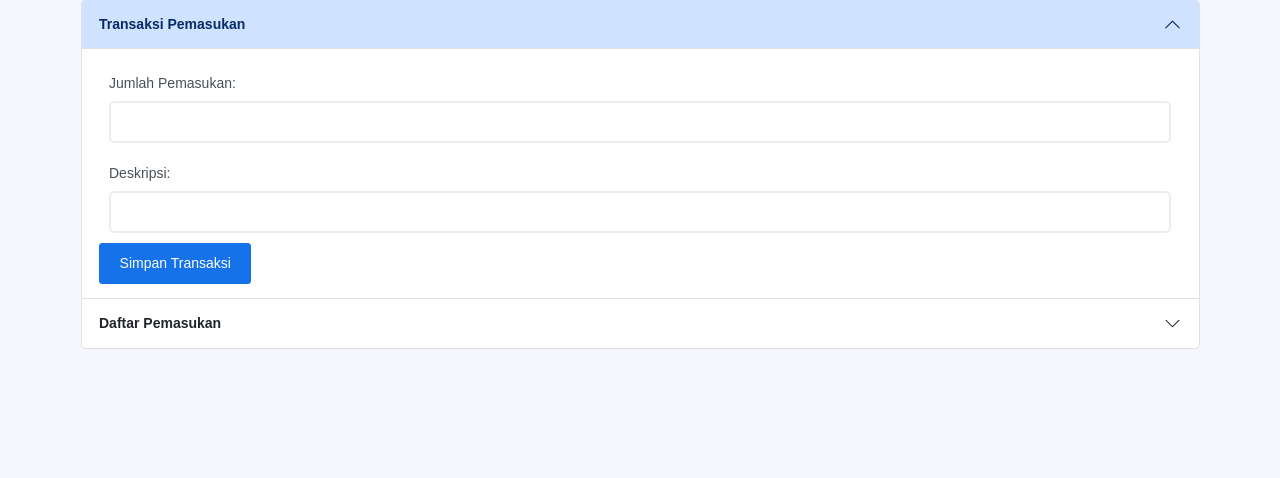
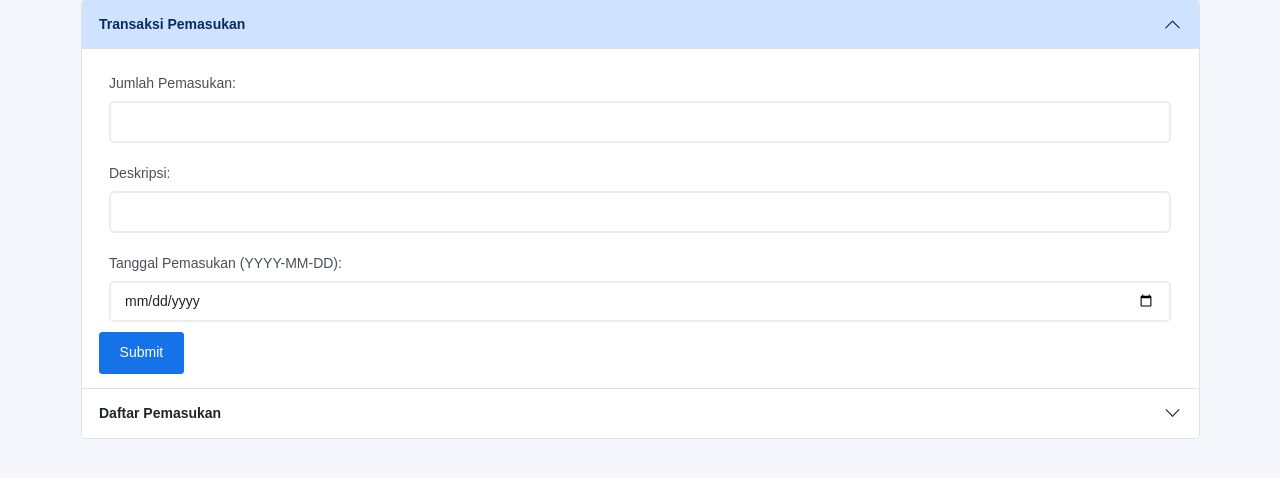
Before and after one commit to yunuslnk/bukukas, a Flask app: page /transaksi in a window 1280 px wide. Shown: the part 94-572 px from the top of the page. Run offline with Flask 3, Linux system fonts and the light colour scheme; the visitor is signed in with stand-in values (Sample User, id 1); data that the repository does not hold is empty; some libraries are stand-ins or nearby versions.

Commit message:
update edit tanggal

```diff
--- a/app.py
+++ b/app.py
@@ -500,7 +500,13 @@ def add_pemasukan():
     if 'username' in session:
         amount = request.form['amount']
         description = request.form['description']
-
+        created_at = request.form['created_at']
+        # Validate date format (assuming YYYY-MM-DD format for SQL Server)
+        try:
+            datetime.strptime(created_at, '%Y-%m-%d')  # Check if the date is valid
+        except ValueError:
+            flash('Invalid date format! Use YYYY-MM-DD.', 'danger')
+            return redirect(url_for('transaksi'))
         # Round the amount to 2 decimal places
         try:
             amount = round(float(amount), 2)
@@ -513,8 +519,8 @@ def add_pemasukan():
             cursor = conn.cursor()
             cursor.execute("""
                 INSERT INTO pemasukan2 (amount, description, user_id, created_at)
-                VALUES (?, ?, ?, GETDATE())
-            """, (amount, description, session['user_id']))
+                VALUES (?, ?, ?, ?)
+            """, (amount, description, session['user_id'], created_at))  # Pass the created_at date
             conn.commit()
             cursor.close()
             flash('Pemasukan berhasil ditambahkan!', 'success')
@@ -546,22 +552,67 @@ def add_pemasukan():
 #         return redirect(url_for('login'))
 
 #buang 2 anka dibelakang koma
-@app.route('/edit_pemasukan/<int:id>', methods=['GET'])
+# @app.route('/edit_pemasukan/<int:id>', methods=['GET'])
+# def edit_pemasukan(id):
+#     if 'username' in session:
+#         conn = get_db_connection()
+#         cursor = conn.cursor()
+#         cursor.execute('SELECT id, amount, description FROM pemasukan2 WHERE id = ?', (id,))
+#         pemasukan = cursor.fetchone()
+#         conn.close()
+
+#         if pemasukan:
+#             # Format the amount to display as an integer (remove decimals)
+#             formatted_pemasukan = (pemasukan[0], int(pemasukan[1]), pemasukan[2])
+#             return render_template('edit_pemasukan.html', pemasukan=formatted_pemasukan)
+#         else:
+#             flash('Pemasukan not found!', 'danger')
+#             return redirect(url_for('transaksi'))
+#     else:
+#         flash('You need to login first!', 'danger')
+#         return redirect(url_for('login'))
+
+
+
+#bisa edit pemasukan
+@app.route('/edit_pemasukan/<int:id>', methods=['GET', 'POST'])
 def edit_pemasukan(id):
     if 'username' in session:
         conn = get_db_connection()
         cursor = conn.cursor()
-        cursor.execute('SELECT id, amount, description FROM pemasukan2 WHERE id = ?', (id,))
-        pemasukan = cursor.fetchone()
-        conn.close()
 
-        if pemasukan:
-            # Format the amount to display as an integer (remove decimals)
-            formatted_pemasukan = (pemasukan[0], int(pemasukan[1]), pemasukan[2])
-            return render_template('edit_pemasukan.html', pemasukan=formatted_pemasukan)
+        if request.method == 'POST':
+            # Ensure 'created_at' exists in the request form
+            if 'created_at' not in request.form:
+                flash('Tanggal pemasukan tidak tersedia!', 'danger')
+                return redirect(url_for('edit_pemasukan', id=id))
+
+            # Fetch the form data
+            amount = request.form['amount']
+            description = request.form['description']
+            created_at = request.form['created_at']  # Get the updated date
+
+            # Update the record
+            cursor.execute('UPDATE pemasukan2 SET amount = ?, description = ?, created_at = ? WHERE id = ?',
+                           (amount, description, created_at, id))
+            conn.commit()
+            conn.close()
+
+            flash('Pemasukan updated successfully!', 'success')
+            return redirect(url_for('transaksi'))
         else:
-            flash('Pemasukan not found!', 'danger')
-            return redirect(url_for('transaksi'))
+            # If it's a GET request, display the existing data
+            cursor.execute('SELECT id, amount, description, created_at FROM pemasukan2 WHERE id = ?', (id,))
+            pemasukan = cursor.fetchone()
+            conn.close()
+
+            if pemasukan:
+                # Format the amount and date
+                formatted_pemasukan = (pemasukan[0], int(pemasukan[1]), pemasukan[2], pemasukan[3])
+                return render_template('edit_pemasukan.html', pemasukan=formatted_pemasukan)
+            else:
+                flash('Pemasukan not found!', 'danger')
+                return redirect(url_for('transaksi'))
     else:
         flash('You need to login first!', 'danger')
         return redirect(url_for('login'))
@@ -595,11 +646,54 @@ def edit_pemasukan(id):
 #         return redirect(url_for('login'))
 
 #buang 2 anka dibelakang koma
+# @app.route('/update_pemasukan/<int:id>', methods=['POST'])
+# def update_pemasukan(id):
+#     if 'username' in session:
+#         amount = request.form['amount']
+#         description = request.form['description']
+
+#         # Round the amount to 2 decimal places
+#         try:
+#             amount = round(float(amount), 2)
+#         except ValueError:
+#             flash('Invalid amount format!', 'danger')
+#             return redirect(url_for('transaksi'))
+
+#         try:
+#             conn = get_db_connection()
+#             cursor = conn.cursor()
+#             cursor.execute("""
+#                 UPDATE pemasukan2
+#                 SET amount = ?, description = ?
+#                 WHERE id = ?
+#             """, (amount, description, id))
+#             conn.commit()
+#             cursor.close()
+#             flash('Pemasukan updated successfully!', 'success')
+#         except Exception as e:
+#             flash(f'Error: {e}', 'danger')
+#         finally:
+#             conn.close()
+#         return redirect(url_for('transaksi'))
+#     else:
+#         flash('You need to login first!', 'danger')
+#         return redirect(url_for('login'))
+
+
+#edit tanggal
 @app.route('/update_pemasukan/<int:id>', methods=['POST'])
 def update_pemasukan(id):
     if 'username' in session:
         amount = request.form['amount']
         description = request.form['description']
+        created_at = request.form['created_at']  # Get the date from the form
+
+        # Validate date format (assuming YYYY-MM-DD format for SQL Server)
+        try:
+            datetime.strptime(created_at, '%Y-%m-%d')  # Check if the date is valid
+        except ValueError:
+            flash('Invalid date format! Use YYYY-MM-DD.', 'danger')
+            return redirect(url_for('transaksi'))
 
         # Round the amount to 2 decimal places
         try:
@@ -613,9 +707,9 @@ def update_pemasukan(id):
             cursor = conn.cursor()
             cursor.execute("""
                 UPDATE pemasukan2
-                SET amount = ?, description = ?
+                SET amount = ?, description = ?, created_at = ?
                 WHERE id = ?
-            """, (amount, description, id))
+            """, (amount, description, created_at, id))
             conn.commit()
             cursor.close()
             flash('Pemasukan updated successfully!', 'success')
@@ -627,6 +721,9 @@ def update_pemasukan(id):
     else:
         flash('You need to login first!', 'danger')
         return redirect(url_for('login'))
+
+
+
 
 
 
--- a/templates/transaksi.html
+++ b/templates/transaksi.html
@@ -19,7 +19,11 @@
                         <label for="description">Deskripsi:</label>
                         <input type="text" class="form-control" id="description" name="description" required>
                     </div>
-                    <button type="submit" class="btn btn-primary">Simpan Transaksi</button>
+                    <div class="form-group">
+                        <label for="created_at">Tanggal Pemasukan (YYYY-MM-DD):</label>
+                        <input type="date" class="form-control" id="created_at" name="created_at" required>
+                    </div>
+                    <button type="submit" class="btn btn-primary">Submit</button>
                 </form>
             </div>
         </div>
@@ -71,7 +75,7 @@
                                     });
 
                                     collapseElement.addEventListener('hide.bs.collapse', function () {
-                                        toggleButton.textContent = 'Tampilkan Totalc';
+                                        toggleButton.textContent = 'Tampilkan Total';
                                     });
                                 });
                             </script>
@@ -106,13 +110,13 @@
                         });
                     });
                 </script> -->
-                <div class="row">
+                <!-- <div class="row">
                     <div class="col-md-2">Kolom 1</div>
                     <div class="col-md-2">Kolom 2</div>
                     <div class="col-md-2">Kolom 3</div>
                     <div class="col-md-2">Kolom 4</div>
                     <div class="col-md-2">Kolom 5</div>
-                </div>
+                </div> -->
                 <!-- Pemasukan Table -->
                 <table class="table table-striped table-small">
                     <thead>
```
Also changed, not shown: templates/edit_pemasukan.html (+7 -2 lines).
